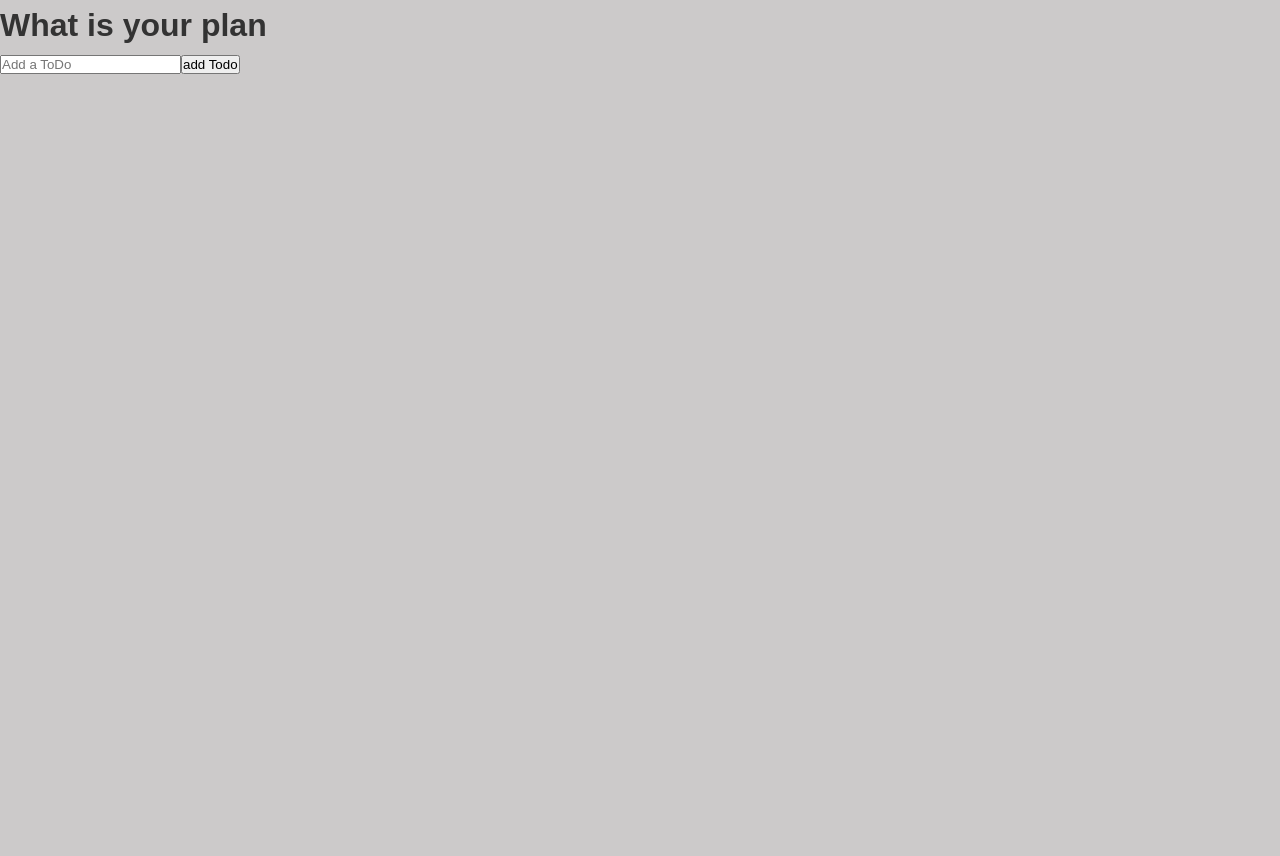
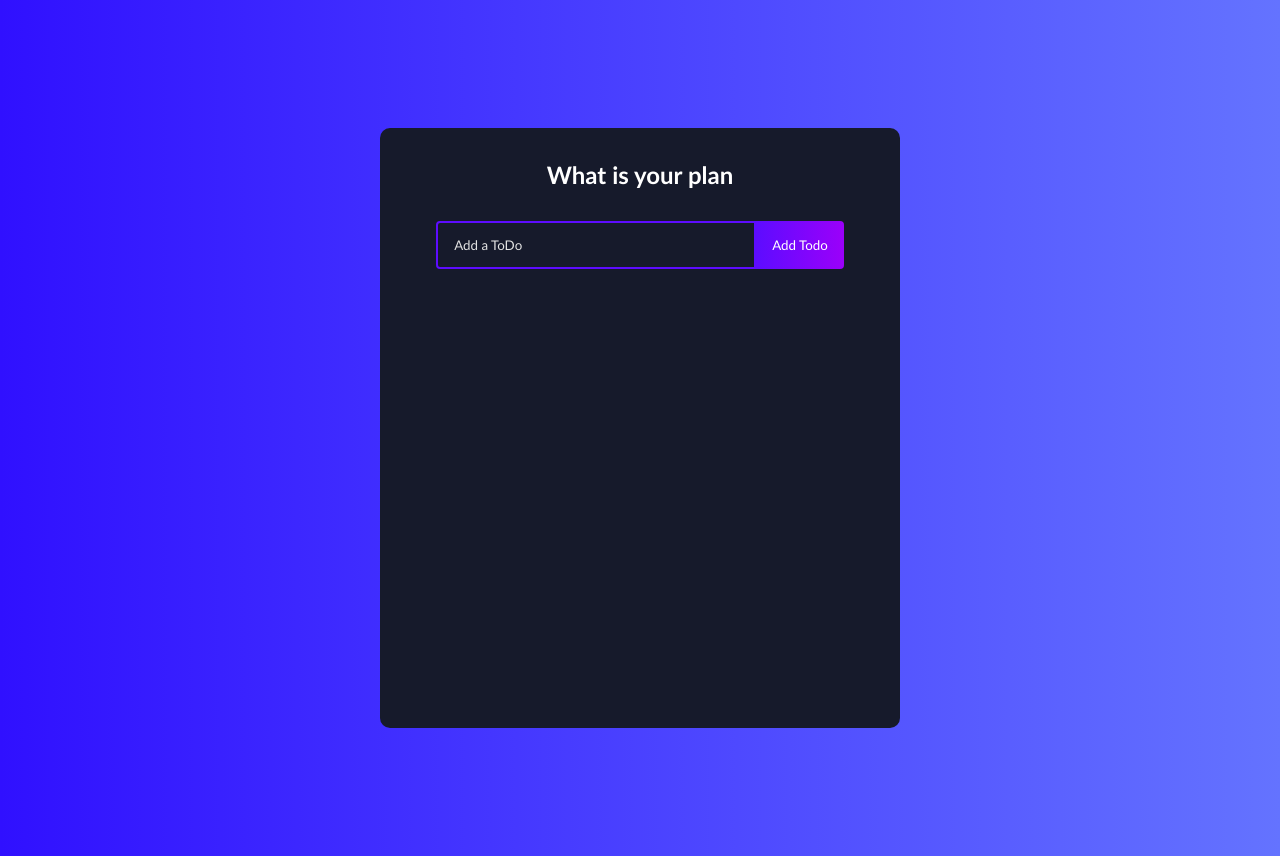
Before and after one commit to prajapatilalit/Todoapp, a React (Create React App) app in the folder todo/: page / in a window 1280 px wide. Before the commit the page ends 800 px from the top, so only its background shows below. Built offline with nearby package versions, Linux system fonts and the light colour scheme.

Commit message:
update  todo  component and basic styling

```diff
--- a/todo/package.json
+++ b/todo/package.json
@@ -8,6 +8,7 @@
     "@testing-library/user-event": "^12.1.10",
     "react": "^17.0.2",
     "react-dom": "^17.0.2",
+    "react-icons": "^4.2.0",
     "react-scripts": "4.0.3",
     "web-vitals": "^1.0.1"
   },
--- a/todo/public/index.html
+++ b/todo/public/index.html
@@ -14,8 +14,8 @@
 
     <link
       rel="stylesheet"
-      href="https://use.fontawesome.com/releases/v5.8.1/css/all.css"
-      integrity="sha384-50oBUHEmvpQ+1lW4y57PTFmhCaXp0ML5d60M1M7uH2+nqUivzIebhndOJK28anvf"
+      href="https://use.fontawesome.com/releases/v5.6.3/css/all.css"
+      integrity="sha384-UHRtZLI+pbxtHCWp1t77Bi1L4ZtiqrqD80Kn4Z8NTSRyMA2Fd33n5dQ8lWUE00s/"
       crossorigin="anonymous"
     />
     <title>TO-DO-App</title>
--- a/todo/src/App.css
+++ b/todo/src/App.css
@@ -2,16 +2,146 @@
   box-sizing: border-box;
   margin: 0;
   padding: 0;
+  font-family: "Trebuchet MS", "Lucida Sans Unicode", "Lucida Grande",
+    "Lucida Sans", Arial, sans-serif;
 }
 
 body {
-  font-family: "Raleway", sans-serif;
-  font-size: 1rem;
-  line-height: 1.6;
-  background-color: rgb(204, 202, 202);
-  color: #333;
+  background: linear-gradient(
+    90deg,
+    rgba(48, 16, 255, 1) 0%,
+    rgba(100, 115, 255, 1) 100%
+  );
+}
+.todo_app {
+  display: flex;
+  flex-direction: column;
+  justify-content: start;
+  width: 520px;
+  min-height: 600px;
+  background: #161a2b;
+  text-align: center;
+  margin: 128px auto;
+  border-radius: 10px;
+  padding-bottom: 32px;
 }
 
-.container {
-  text-align: center;
+h1 {
+  margin: 32px 0;
+  color: #fff;
+  font-size: 24px;
 }
+
+.complete {
+  text-decoration: line-through;
+  opacity: 0.4;
+}
+
+.todo_form {
+  margin-bottom: 32px;
+}
+
+.todo_form-input {
+  padding: 14px 32px 14px 16px;
+  border-radius: 4px 0 0 4px;
+  border: 2px solid #5d0cff;
+  outline: none;
+  width: 320px;
+  background: transparent;
+  color: #fff;
+}
+
+.todo_form-input::placeholder {
+  color: #e2e2e2;
+}
+
+.todo_btn {
+  padding: 16px;
+  border: none;
+  border-radius: 0 4px 4px 0;
+  cursor: pointer;
+  outline: none;
+  background: linear-gradient(
+    90deg,
+    rgba(93, 12, 255, 1) 0%,
+    rgba(155, 0, 250, 1) 100%
+  );
+  color: #fff;
+  text-transform: capitalize;
+}
+
+.todo_form-input.edit {
+  border: 2px solid #149fff;
+}
+
+.todo_btn.edit {
+  background: linear-gradient(
+    90deg,
+    rgba(20, 159, 255, 1) 0%,
+    rgba(17, 122, 255, 1) 100%
+  );
+  padding: 16px 22px;
+}
+
+.todo-container {
+  display: flex;
+  flex-direction: row;
+  position: relative;
+}
+
+.todo-row {
+  display: flex;
+  justify-content: space-between;
+  align-items: center;
+  margin: 4px auto;
+  color: #fff;
+  background: linear-gradient(
+    90deg,
+    rgba(255, 118, 20, 1) 0%,
+    rgba(255, 84, 17, 1) 100%
+  );
+
+  padding: 16px;
+  border-radius: 5px;
+  width: 90%;
+}
+
+.todo-row:nth-child(4n + 1) {
+  background: linear-gradient(
+    90deg,
+    rgba(93, 12, 255, 1) 0%,
+    rgba(155, 0, 250, 1) 100%
+  );
+}
+
+.todo-row:nth-child(4n + 2) {
+  background: linear-gradient(
+    90deg,
+    rgba(255, 12, 241, 1) 0%,
+    rgba(250, 0, 135, 1) 100%
+  );
+}
+
+.todo-row:nth-child(4n + 3) {
+  background: linear-gradient(
+    90deg,
+    rgba(20, 159, 255, 1) 0%,
+    rgba(17, 122, 255, 1) 100%
+  );
+}
+
+.icons {
+  display: flex;
+  align-items: center;
+  font-size: 24px;
+  cursor: pointer;
+}
+
+.delete-icon {
+  margin-right: 5px;
+  color: #fff;
+}
+
+.edit-icon {
+  color: #fff;
+}
--- a/todo/src/Components/toDo/ToDo.js
+++ b/todo/src/Components/toDo/ToDo.js
@@ -1,10 +1,26 @@
 import React, { useState } from "react";
+import TodoForm from "../toDoForm/ToDoForm";
+import { RiCloseCircleLine } from "react-icons/ri";
+import { TiEdit } from "react-icons/ti";
 
-function Todo(props) {
+function Todo({ todos, completeTodo, removeTodo, updateTodo }) {
   const [edit, setEdit] = useState({
     id: null,
     value: "",
   });
+
+  const submitUpdate = (value) => {
+    updateTodo(edit.id, value);
+    setEdit({
+      id: null,
+      value: "",
+    });
+  };
+
+  if (edit.id) {
+    return <TodoForm edit={edit} onSubmit={submitUpdate} />;
+  }
+
   return todos.map((todo, index) => (
     <div
       className={todo.isComplete ? "todo-row complete" : "todo-row"}
@@ -13,7 +29,16 @@
       <div key={todo.id} onClick={() => completeTodo(todo.id)}>
         {todo.text}
       </div>
-      <div className="icons"></div>
+      <div className="icons">
+        <RiCloseCircleLine
+          onClick={() => removeTodo(todo.id)}
+          className="delete-icon"
+        />
+        <TiEdit
+          onClick={() => setEdit({ id: todo.id, value: todo.text })}
+          className="edit-icon"
+        />
+      </div>
     </div>
   ));
 }
--- a/todo/src/Components/toDoForm/ToDoForm.js
+++ b/todo/src/Components/toDoForm/ToDoForm.js
@@ -26,7 +26,7 @@
         className="todo_form-input"
         onChange={handleChange}
       />
-      <button className="add_btn">add Todo</button>
+      <button className="todo_btn">add Todo</button>
     </form>
   );
 }
--- a/todo/src/Components/toDoList/ToDoList.js
+++ b/todo/src/Components/toDoList/ToDoList.js
@@ -1,4 +1,5 @@
 import React, { useState } from "react";
+import Todo from "../toDo/ToDo";
 import TodoForm from "../toDoForm/ToDoForm";
 
 function ToDoList() {
@@ -14,10 +15,40 @@
     console.log(todo);
   };
 
+  const updateTodo = (todoId, newValue) => {
+    if (!newValue.text || /^\*$/.test(newValue.text)) {
+      return;
+    }
+    setTodos((prev) =>
+      prev.map((item) => (item.id === todoId ? newValue : item))
+    );
+  };
+
+  const removeTodo = (id) => {
+    const removeArr = [...todos].filter((todo) => todo.id !== id);
+    setTodos(removeArr);
+  };
+
+  const completeTodo = (id) => {
+    let updatedTodos = todos.map((todo) => {
+      if (todo.id === id) {
+        todo.isComplete = !todo.isComplete;
+      }
+      return todo;
+    });
+    setTodos(updatedTodos);
+  };
+
   return (
     <div>
       <h1>What is your plan </h1>
       <TodoForm onSubmit={addTodo} />
+      <Todo
+        todos={todos}
+        completeTodo={completeTodo}
+        removeTodo={removeTodo}
+        updateTodo={updateTodo}
+      />
     </div>
   );
 }
```
Also changed, not shown: 1 other file (tests, documents, lock files or other folders).
